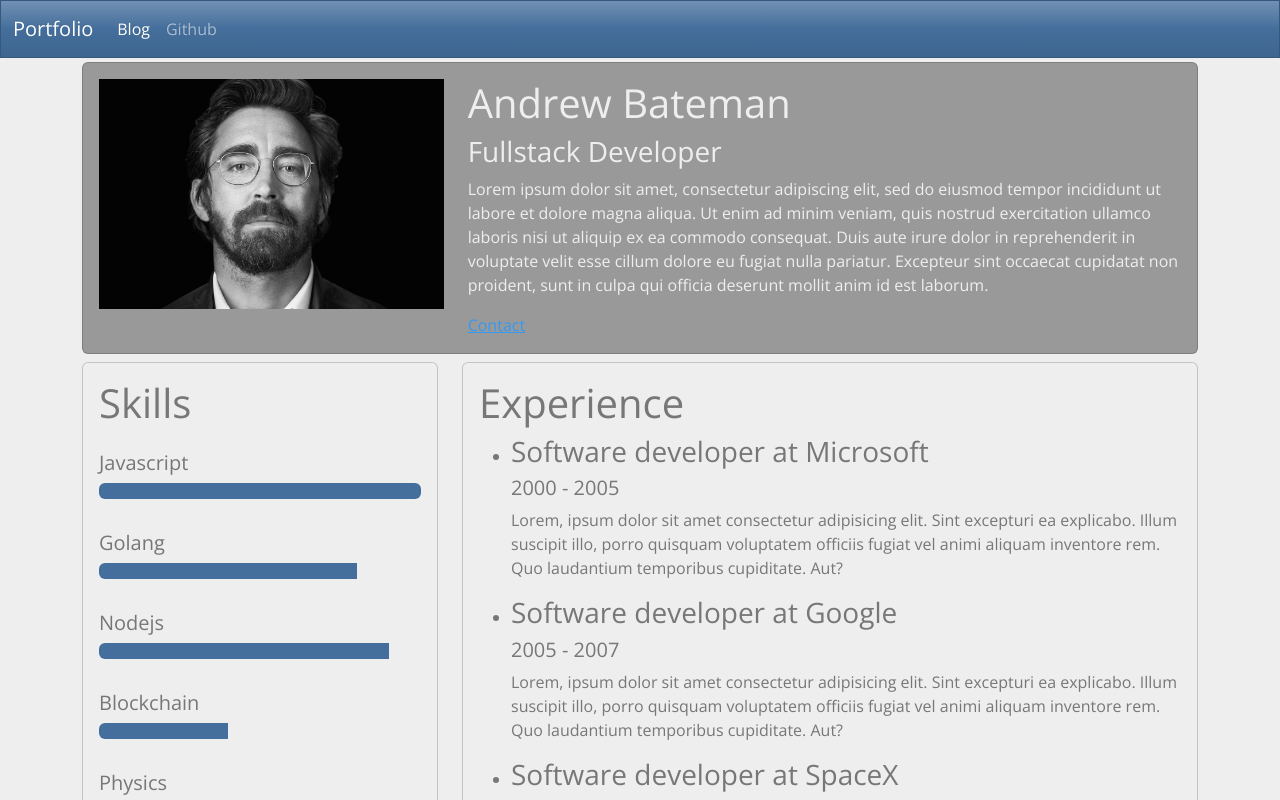
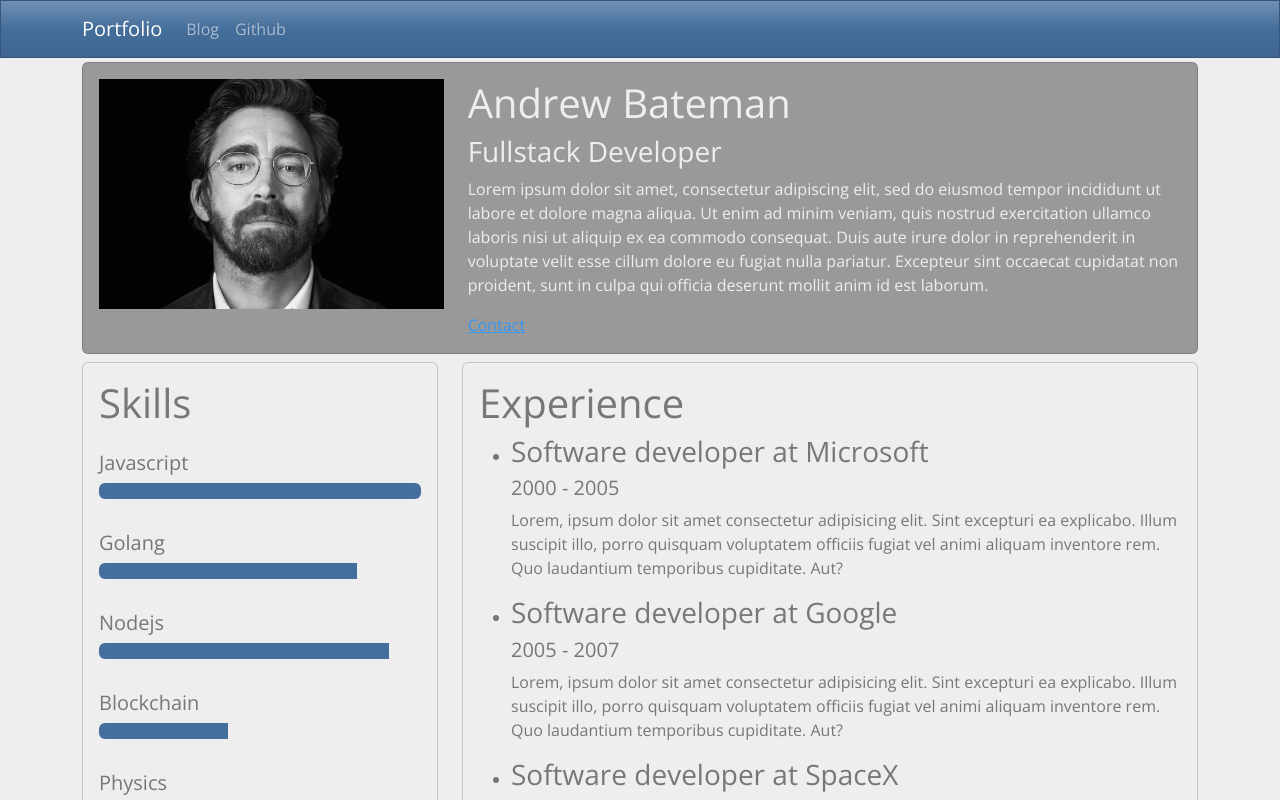
Before and after one commit to AndrewJBateman/next-bootstrap-portfolio, a Next.js app: page / in a window 1280 px wide. Shown: the top 800 px of the page. Built offline with nearby package versions, Linux system fonts and the light colour scheme; a small style sheet from the web is missing.

Commit message:
other. remove console.logs, linting

```diff
--- a/components/Navbar.js
+++ b/components/Navbar.js
@@ -3,7 +3,7 @@ import Link from "next/link";
 const Navbar = () => {
 	return (
 		<nav className="navbar navbar-expand-lg navbar-dark bg-primary">
-      <div className="container-fluid">
+			<div className="container">
 				<Link href="/">
 					<a className="navbar-brand">Portfolio</a>
 				</Link>
@@ -22,16 +22,14 @@ const Navbar = () => {
 					<ul className="ml-auto navbar-nav">
 						<li className="nav-item">
 							<Link href="/blog">
-                <a className="nav-link active" aria-current="page">
+								<a className="nav-link" aria-current="page">
 									Blog
 								</a>
 							</Link>
 						</li>
 						<li className="nav-item">
 							<Link href="/github">
-                <a className="nav-link">
-                 Github
-                </a>
+								<a className="nav-link">Github</a>
 							</Link>
 						</li>
 					</ul>
--- a/pages/404.js
+++ b/pages/404.js
@@ -6,7 +6,7 @@ const custom404 = () => (
     <div className="text-center">
       <h1 className="display-1">404</h1>
       <p>
-        This page does not exist. Return {" "}
+        This page does not exist. Return{" "}
         <Link href="/">
           <a>Home</a>
         </Link>
--- a/pages/github.js
+++ b/pages/github.js
@@ -5,14 +5,13 @@ const Github = ({ user, statusCode }) => {
   if (statusCode) {
     return <Error statusCode={statusCode} />;
   }
-  console.log('user data: ', user);
 
   return (
     <Layout title="My Github" footer={false} dark>
       <div className="row">
         <div className="col-md-4 offset-md-4">
           <div className="text-center card card-body">
-            <h1>{user.name}</h1>
+            <h2>{user.name}</h2>
             <img src={user.avatar_url} alt="" style={{ width: "100%" }} />
             <p>{user.bio}</p>
             <a
--- a/pages/index.js
+++ b/pages/index.js
@@ -7,7 +7,7 @@ const Index = () => (
 	<Layout>
 		<header className="row">
 			<div className="col-md-12">
-				<div className="card card-body bg-secondary text-light">
+				<div className="card card-body bg-secondary text-light animate__animated animate__fadeIn">
 					<div className="row">
 						<div className="col-md-4">
 							<img src="profile.jpeg" alt="" className="img-fluid"/>
--- a/pages/post.js
+++ b/pages/post.js
@@ -9,7 +9,6 @@ const Post = () => {
 	const currentPost = posts.filter(
 		(post) => post.title === router.query.title
 	)[0];
-  console.log('post: ', currentPost);
 
 	return (
 		<Layout title={router.query.title} footer={false}>
```
Lines whose indentation alone changed are shown as unchanged.
